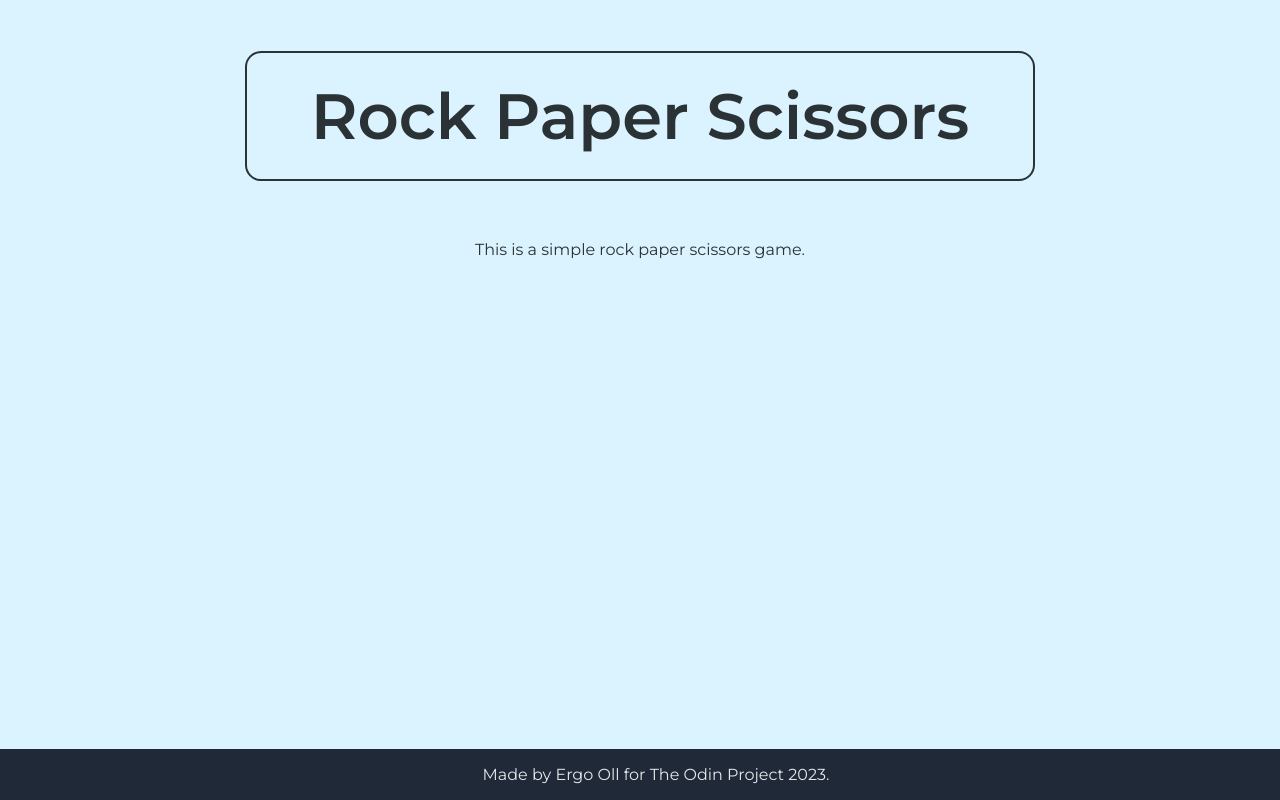
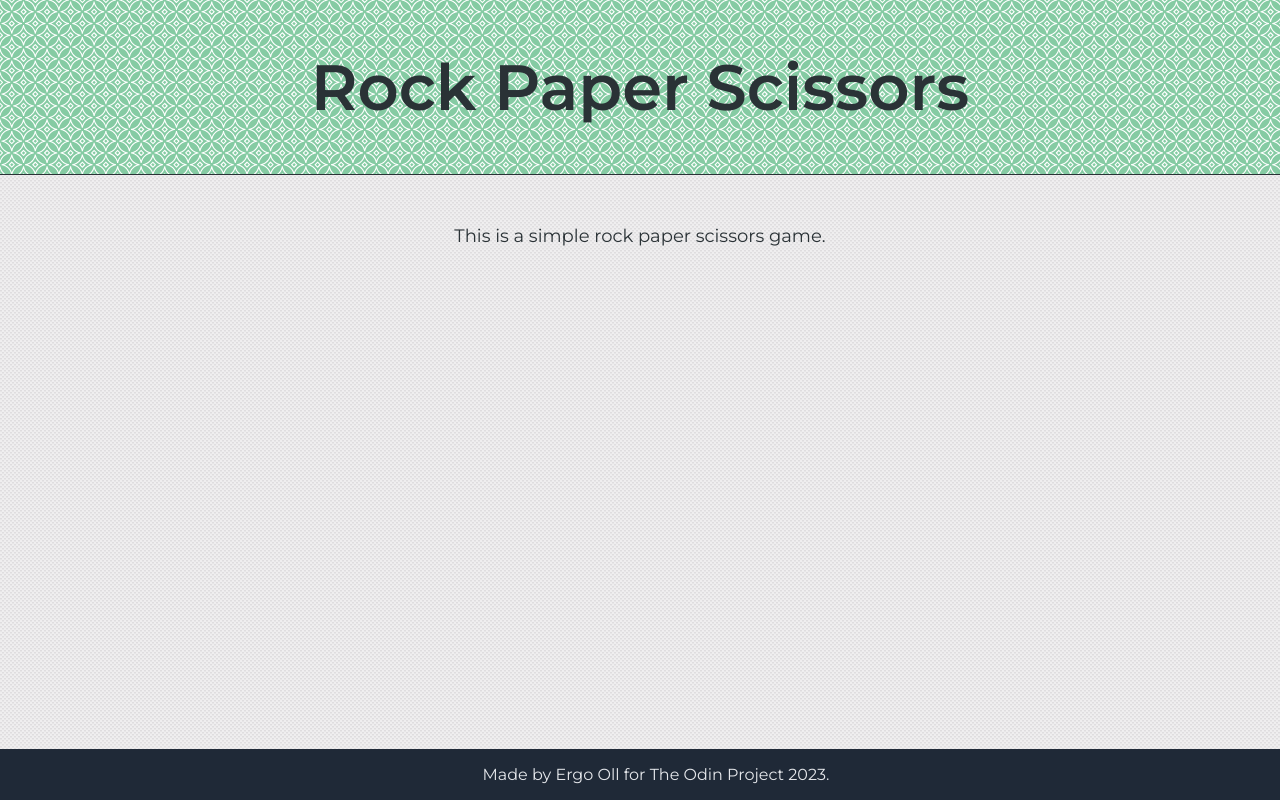
Before and after one commit to ergooll/odin-rock-paper-scissors, a plain HTML site: page index.html in a window 1280 px wide. Drawn offline with Linux system fonts and the light colour scheme.

Commit message:
Edit style.css, change header style

```diff
--- a/index.html
+++ b/index.html
@@ -12,8 +12,13 @@
     <link href="https://fonts.googleapis.com/css2?family=Montserrat:ital,wght@0,100;0,200;0,300;0,400;0,500;0,600;0,700;0,800;0,900;1,100;1,200;1,300;1,400;1,500;1,600;1,700;1,800;1,900&display=swap" rel="stylesheet">
 </head>
 <body>
-    <h1>Rock Paper Scissors</h1>
-    <p>This is a simple rock paper scissors game.</p>
+    <div class="header">
+        <h1>Rock Paper Scissors</h1>
+    </div>
+
+    <div class="intro-text">
+        <p>This is a simple rock paper scissors game.</p>
+    </div>
 
     <div class="footer">Made by Ergo Oll for The Odin Project 2023.</div>
 </body>
--- a/style.css
+++ b/style.css
@@ -7,20 +7,29 @@ body {
     flex-direction: column;
     align-items: center;
     background-color: #daf3fe;
+    background-image: url("./img/bg-pattern-03.png");
     color: #2a3236;
+    margin: 0;
+    min-width: min-content;
 }
 
 h1 {
     font-weight: 600;
     font-size: 64px;
-    padding: 24px 64px;
-    border: 2px solid #2a3236;
-    border-radius: 16px;
+    padding: 48px;
+    background-image: url("./img/bg-pattern-04.png");
+    border-bottom: 1px solid #2a3236;
+    text-align: center;
+    margin: 0;
 }
 
-h1:hover {
-    background-color: #666b6e;
-    transition-duration: 1s;
+.header {
+    width: 100%;
+}
+
+.intro-text {
+    padding-top: 32px;
+    font-size: 18px;
 }
 
 .footer {
```
Also changed, not shown: img/bg-pattern-03.png (added), img/bg-pattern-04.png (added), 2 other files.
